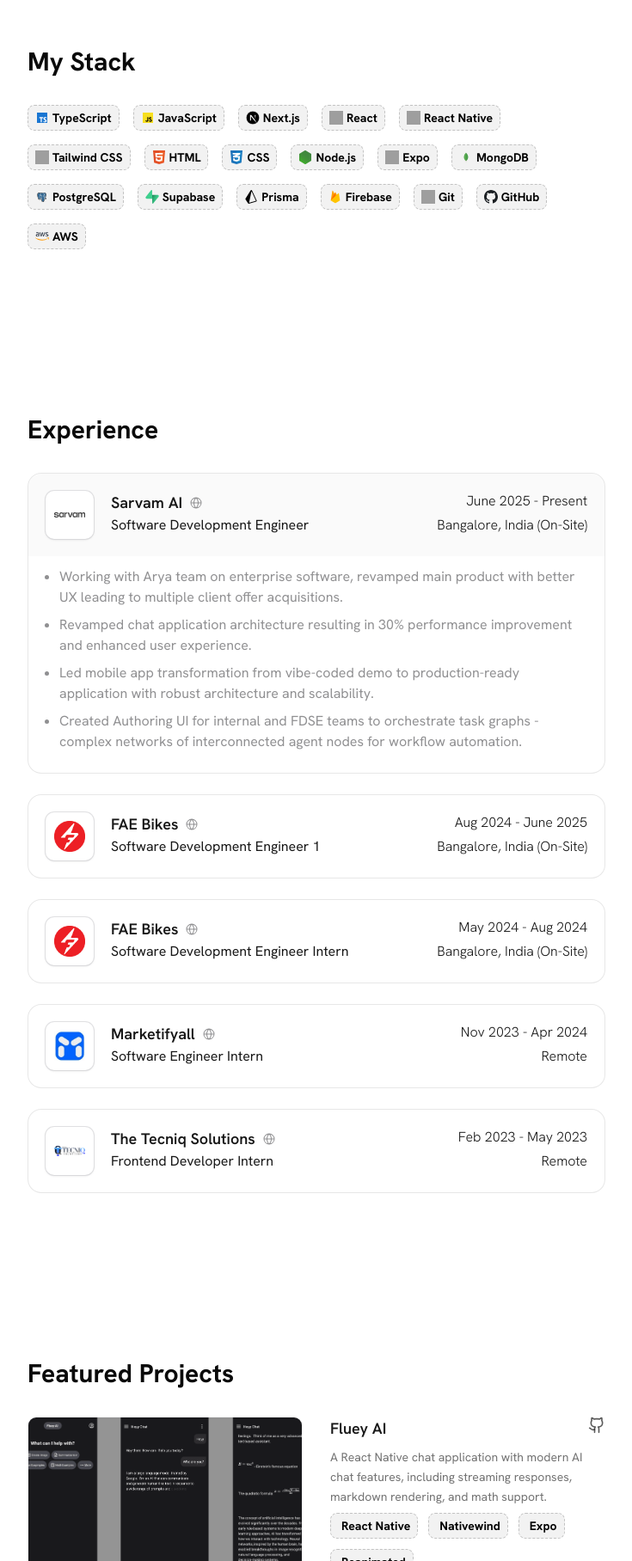
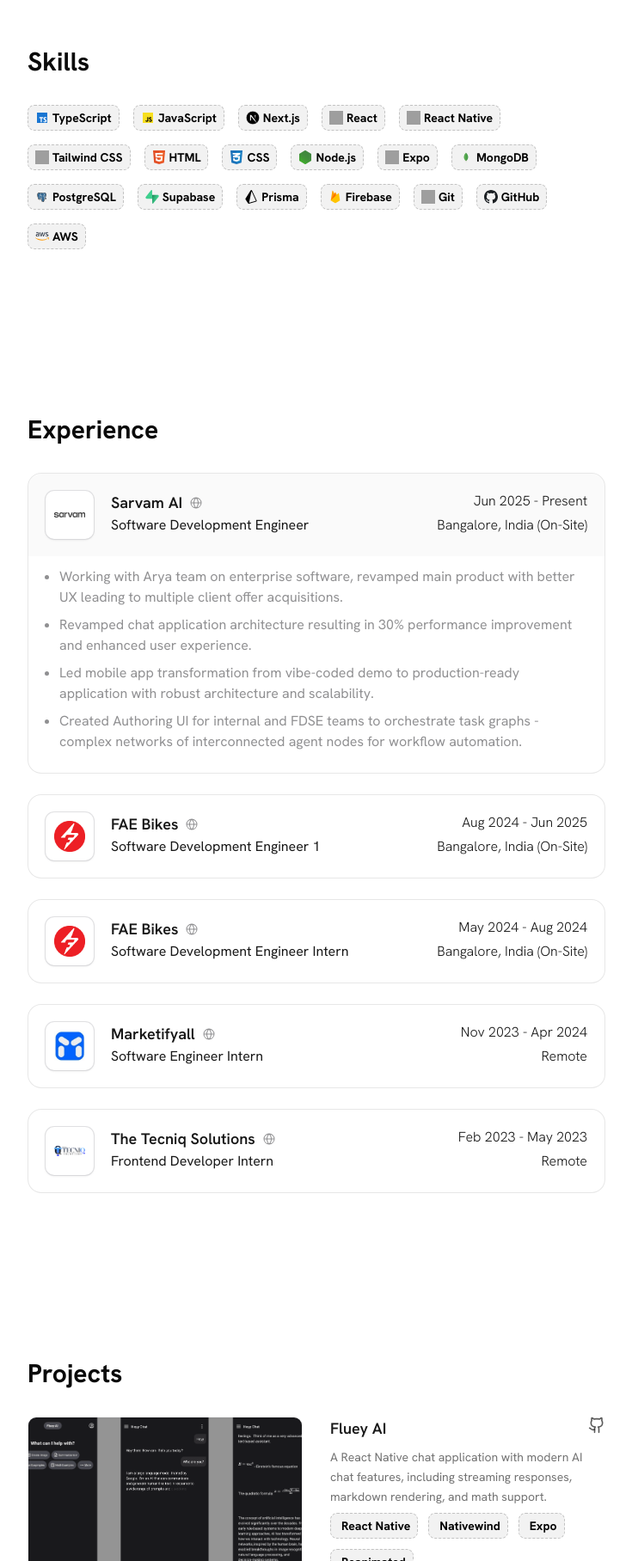
Before and after one commit to Neel2107/portfolio, a Next.js app: page / in a window 1280 px wide. Shown: the part 908-2724 px from the top of the page at 86% size, without its empty margins (272-1007 px from the left). Built offline with nearby package versions, Linux system fonts and the light colour scheme; grey boxes are pictures that could not be loaded.

Commit message:
Polish section labels and experience copy

```diff
--- a/src/components/ProjectContainer.tsx
+++ b/src/components/ProjectContainer.tsx
@@ -17,7 +17,7 @@
       {...ANIMATION}
     >
       <div className={CONTAINER_STYLES.sectionContent}>
-        <SectionTitle title="Featured Projects" />
+        <SectionTitle title="Projects" />
 
         <div
           className={`${CONTAINER_STYLES.spacing.contentTop} space-y-8 md:space-y-12 lg:space-y-12`}
--- a/src/components/SkillsSection.tsx
+++ b/src/components/SkillsSection.tsx
@@ -14,7 +14,7 @@
   return (
     <motion.div className={CONTAINER_STYLES.section} id="skills" {...ANIMATION}>
       <div className={CONTAINER_STYLES.sectionContent}>
-        <SectionTitle title="My Stack" />
+        <SectionTitle title="Skills" />
 
         <div className={CONTAINER_STYLES.spacing.contentTop}>
           <motion.div
--- a/src/utils/constants.ts
+++ b/src/utils/constants.ts
@@ -216,7 +216,8 @@
     name: "AWS",
     icon: "/skills/aws.svg",
     url: URLS.AWS,
-  }
+  },
 ];
 
-export const resumeURL= "https://drive.google.com/drive/folders/1DQ4kkRG_uoiwEjbzq-Um6JYE4UI7zu6X?usp=drive_link"
+export const resumeURL =
+  "https://drive.google.com/drive/folders/1DQ4kkRG_uoiwEjbzq-Um6JYE4UI7zu6X?usp=drive_link";
--- a/src/utils/constants/experience.ts
+++ b/src/utils/constants/experience.ts
@@ -1,7 +1,7 @@
 export const experience = [
     {
       title: "Software Development Engineer",
-      period: "June 2025 - Present",
+      period: "Jun 2025 - Present",
       organization: "Sarvam AI",
       location: "Bangalore, India (On-Site)",
       logo:"/orgs/sarvam-logo.webp",
@@ -15,13 +15,13 @@
     },
     {
       title: "Software Development Engineer 1",
-      period: "Aug 2024 - June 2025",
+      period: "Aug 2024 - Jun 2025",
       organization: "FAE Bikes",
       location: "Bangalore, India (On-Site)",
       logo:"/orgs/faebikes-logo.webp",
       url:"https://www.faebikes.com/",
       responsibilities: [
-        "Enhanced and launched the Retail App on Play Store with improved UI/UX, deep linking, supporting $870,000 yearly transactions and 1000+ daily active users.",
+        "Enhanced and launched the Retail App on Play Store with improved UI/UX and deep linking, supporting $870,000 in yearly transactions and 1,000+ daily active users.",
         "Designed and built Internal Operations App flows in React Native, supporting 20+ daily deployments and 55+ services with features like in-app media capture and PDF generation.",
         "Led development of Leads Management System, boosting customer acquisition by 40%, handled REST API integrations, and implemented role-based access control.",
       ],
@@ -47,7 +47,7 @@
       logo:"/orgs/marketifyall-logo.webp",
       url:"https://beta.marketifyall.com/",
       responsibilities: [
-        "Built User Interface and REST APIs for various web and mobile apps single-handedly, from scratch.",
+        "Built user interfaces and REST APIs for multiple web and mobile apps single-handedly from scratch.",
         "Created APIs to authorize various social media platforms, resulting in automated social media posts for users.",
         "Transitioned the Firebase backend to Supabase PostgreSQL, reducing bandwidth utilization by 70%.",
       ],
```
